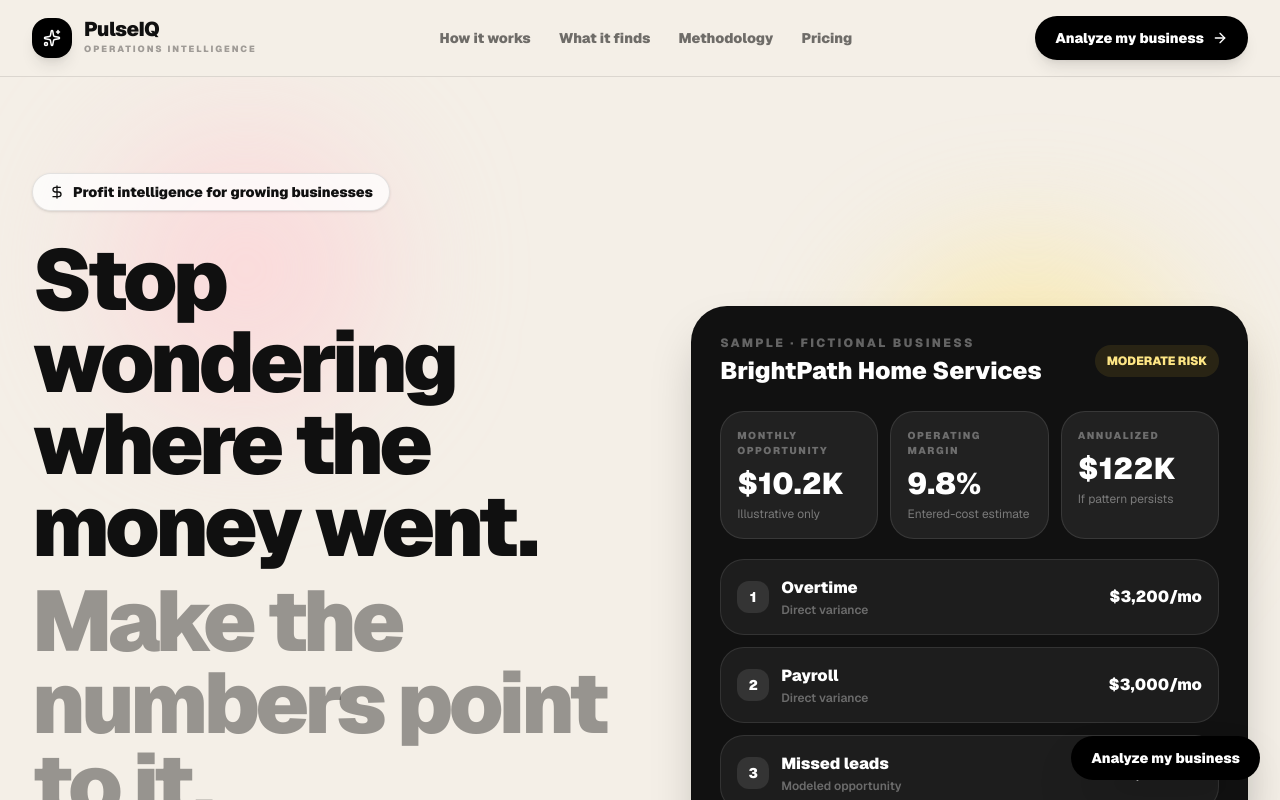
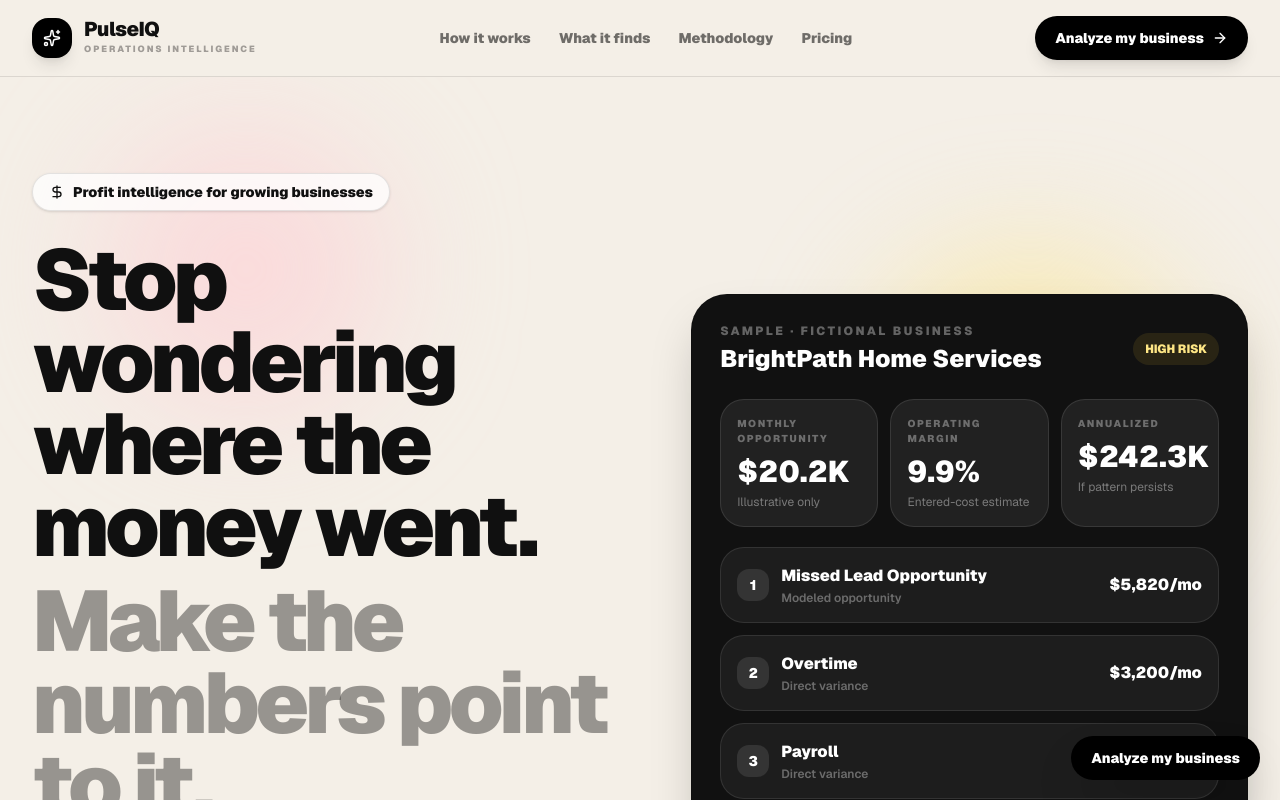
Before and after one commit to aundreanapper12-gif/pulseiqop, a Next.js app: page / in a window 1280 px wide. Shown: the top 800 px of the page. Built offline with nearby package versions, Linux system fonts and the light colour scheme; no server answers.

Commit message:
Keep homepage demo figures aligned with diagnostic engine

```diff
--- a/app/page.tsx
+++ b/app/page.tsx
@@ -15,6 +15,12 @@
   TrendingUp,
   Wrench,
 } from "lucide-react";
+import { analyzeBusiness, demoInputs, money } from "./workspace/model";
+
+const demoAnalysis = analyzeBusiness(demoInputs);
+const compactMoney = (amount: number) => new Intl.NumberFormat("en-US", {
+  style: "currency", currency: "USD", notation: "compact", maximumFractionDigits: 1,
+}).format(amount);
 
 const steps = [
   {
@@ -111,28 +117,24 @@
 
           <div id="sample" className="rounded-[2.25rem] border border-black/10 bg-[#111] p-5 text-white shadow-2xl md:p-7">
             <div className="flex items-center justify-between gap-4">
-              <div><p className="text-xs font-black uppercase tracking-[0.2em] text-white/35">Sample · fictional business</p><h2 className="mt-1 text-2xl font-black">BrightPath Home Services</h2></div>
-              <span className="rounded-full bg-amber-300/10 px-3 py-2 text-xs font-black text-amber-200">MODERATE RISK</span>
+              <div><p className="text-xs font-black uppercase tracking-[0.2em] text-white/35">Sample · fictional business</p><h2 className="mt-1 text-2xl font-black">{demoInputs.businessName}</h2></div>
+              <span className="rounded-full bg-amber-300/10 px-3 py-2 text-xs font-black text-amber-200">{demoAnalysis.risk.toUpperCase()} RISK</span>
             </div>
             <div className="mt-6 grid gap-3 sm:grid-cols-3">
-              <div className="rounded-[1.5rem] border border-white/10 bg-white/[0.07] p-4"><p className="text-[10px] font-black uppercase tracking-[0.16em] text-white/35">Monthly opportunity</p><p className="mt-2 text-3xl font-black">$10.2K</p><p className="mt-1 text-xs text-white/40">Illustrative only</p></div>
-              <div className="rounded-[1.5rem] border border-white/10 bg-white/[0.07] p-4"><p className="text-[10px] font-black uppercase tracking-[0.16em] text-white/35">Operating margin</p><p className="mt-2 text-3xl font-black">9.8%</p><p className="mt-1 text-xs text-white/40">Entered-cost estimate</p></div>
-              <div className="rounded-[1.5rem] border border-white/10 bg-white/[0.07] p-4"><p className="text-[10px] font-black uppercase tracking-[0.16em] text-white/35">Annualized</p><p className="mt-2 text-3xl font-black">$122K</p><p className="mt-1 text-xs text-white/40">If pattern persists</p></div>
+              <div className="rounded-[1.5rem] border border-white/10 bg-white/[0.07] p-4"><p className="text-[10px] font-black uppercase tracking-[0.16em] text-white/35">Monthly opportunity</p><p className="mt-2 text-3xl font-black">{compactMoney(demoAnalysis.totalOpportunity)}</p><p className="mt-1 text-xs text-white/40">Illustrative only</p></div>
+              <div className="rounded-[1.5rem] border border-white/10 bg-white/[0.07] p-4"><p className="text-[10px] font-black uppercase tracking-[0.16em] text-white/35">Operating margin</p><p className="mt-2 text-3xl font-black">{demoAnalysis.operatingMargin.toFixed(1)}%</p><p className="mt-1 text-xs text-white/40">Entered-cost estimate</p></div>
+              <div className="rounded-[1.5rem] border border-white/10 bg-white/[0.07] p-4"><p className="text-[10px] font-black uppercase tracking-[0.16em] text-white/35">Annualized</p><p className="mt-2 text-3xl font-black">{compactMoney(demoAnalysis.annualOpportunity)}</p><p className="mt-1 text-xs text-white/40">If pattern persists</p></div>
             </div>
             <div className="mt-5 space-y-3">
-              {[
-                ["1", "Overtime", "$3,200/mo", "Direct variance"],
-                ["2", "Payroll", "$3,000/mo", "Direct variance"],
-                ["3", "Missed leads", "$1,937/mo", "Modeled opportunity"],
-              ].map(([rank, name, amount, type]) => (
-                <div key={name} className="flex items-center justify-between gap-4 rounded-[1.5rem] border border-white/10 bg-white/[0.05] p-4">
-                  <div className="flex items-center gap-3"><span className="flex h-8 w-8 items-center justify-center rounded-xl bg-white/10 text-sm font-black">{rank}</span><div><p className="font-black">{name}</p><p className="mt-0.5 text-xs font-semibold text-white/35">{type}</p></div></div>
-                  <p className="font-black">{amount}</p>
+              {demoAnalysis.leaks.slice(0, 3).map((leak, index) => (
+                <div key={leak.id} className="flex items-center justify-between gap-4 rounded-[1.5rem] border border-white/10 bg-white/[0.05] p-4">
+                  <div className="flex items-center gap-3"><span className="flex h-8 w-8 items-center justify-center rounded-xl bg-white/10 text-sm font-black">{index + 1}</span><div><p className="font-black">{leak.name}</p><p className="mt-0.5 text-xs font-semibold text-white/35">{leak.type === "direct" ? "Direct variance" : "Modeled opportunity"}</p></div></div>
+                  <p className="shrink-0 font-black">{money(leak.amount)}/mo</p>
                 </div>
               ))}
             </div>
             <div className="mt-5 rounded-[1.6rem] bg-white p-5 text-black">
-              <div className="flex items-start gap-3"><span className="flex h-9 w-9 shrink-0 items-center justify-center rounded-xl bg-black text-white"><Lightbulb size={17} /></span><div><p className="text-xs font-black uppercase tracking-[0.16em] text-black/35">Fix this first</p><p className="mt-2 font-bold leading-6">Pull four weeks of overtime by employee and shift. Isolate repeat patterns before changing staffing.</p></div></div>
+              <div className="flex items-start gap-3"><span className="flex h-9 w-9 shrink-0 items-center justify-center rounded-xl bg-black text-white"><Lightbulb size={17} /></span><div><p className="text-xs font-black uppercase tracking-[0.16em] text-black/35">Fix this first</p><p className="mt-2 font-bold leading-6">{demoAnalysis.priorityPlan[0]?.firstMove}</p></div></div>
             </div>
             <p className="mt-4 text-xs leading-5 text-white/32">Sample numbers are fictional. PulseIQ diagnostics identify signals and planning opportunities, not guaranteed savings.</p>
           </div>
```
